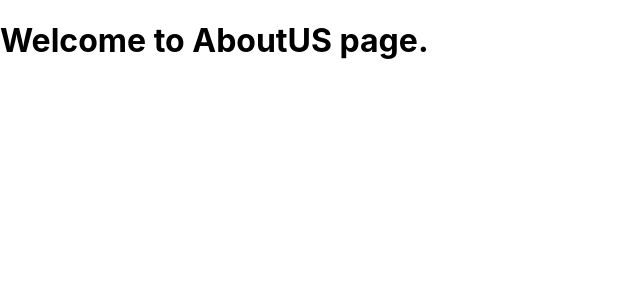
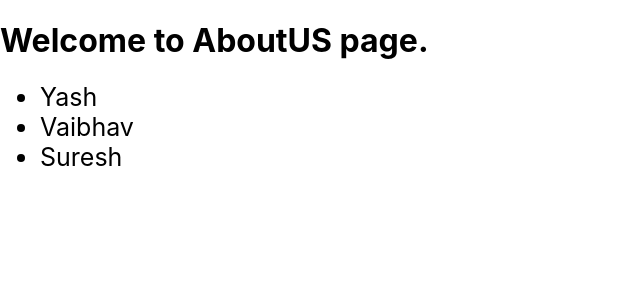
Before and after one commit to ROHAN4535/Next-JS-Project, a Next.js app: page /aboutus in a window 1280 px wide. Shown: the top 300 px of the page, without its empty margins (0-640 px from the left). Built offline with nearby package versions, Linux system fonts and the light colour scheme.

Commit message:
Final touch to AboutUS page and worked on Link tag.

```diff
--- a/pages/aboutus/index.js
+++ b/pages/aboutus/index.js
@@ -1,5 +1,26 @@
-  const AboutUs = () => {
-    return <h1>Welcome to AboutUS page.</h1>;
-  };
+import Link from "next/link";
 
-  export default AboutUs;
+const AboutUs = () => {
+  const details = [
+    { id: 1, name: "Yash", role: "Senior Developer" },
+
+    { id: 2, name: "Vaibhav", role: "Backend Developer" },
+
+    { id: 3, name: "Suresh", role: "Frontend Developer" },
+  ];
+
+  return (
+    <div>
+      <h1>Welcome to AboutUS page.</h1>
+      <ul>
+        {details.map((ele) => (
+          <li style={{ fontSize: "25px" }} key={ele.id}>
+            <Link href={`/aboutus/${ele.id}`}>{ele.name}</Link>
+          </li>
+        ))}
+      </ul>
+    </div>
+  );
+};
+
+export default AboutUs;
```
